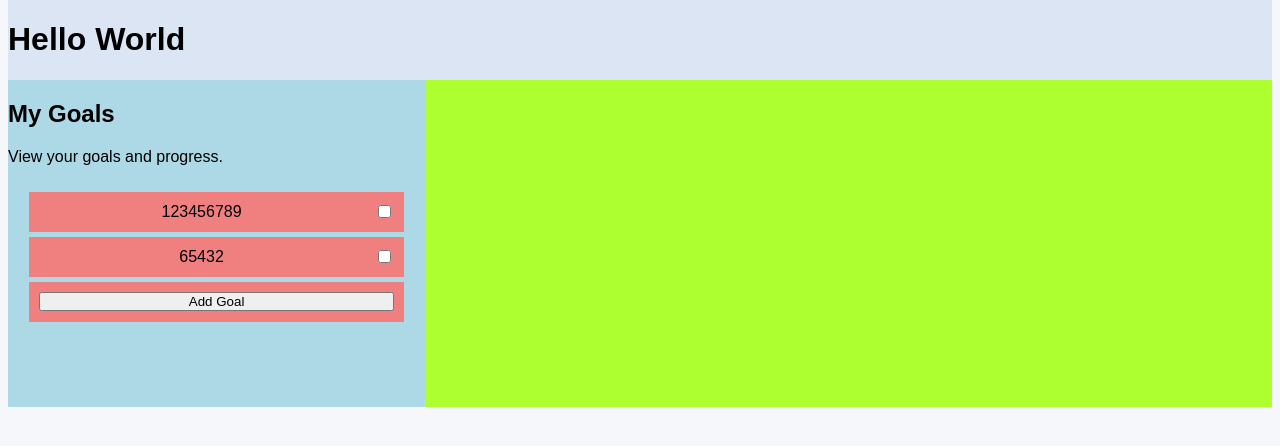
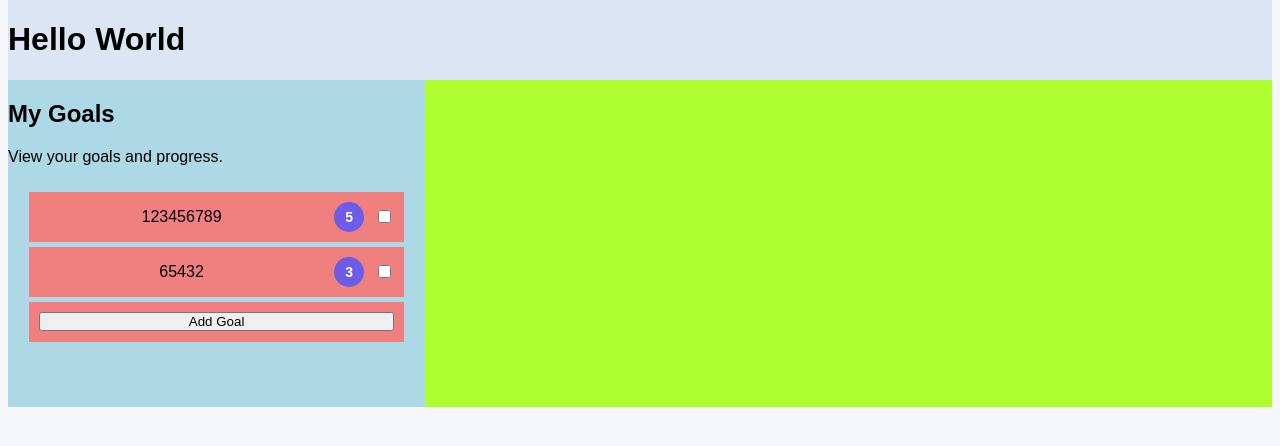
Before and after one commit to MlgEpicCar/HenHacks2026, a Flask app: page / in a window 1280 px wide. Shown: the part 68-514 px from the top of the page. Run offline with Flask 3, Linux system fonts and the light colour scheme; the visitor is signed in with stand-in values (Sample User, id 1).

Commit message:
remove goal function + numbers assigned to goals

```diff
--- a/models.py
+++ b/models.py
@@ -12,4 +12,5 @@ class Goal(db.Model):
     id = db.Column(db.Integer, primary_key=True)
     text = db.Column(db.String(200))
     completed = db.Column(db.Boolean, default=False)
+    priority = db.Column(db.Integer, default=3)  # 1-5 scale
     user_id = db.Column(db.Integer)
--- a/routes.py
+++ b/routes.py
@@ -1,4 +1,4 @@
-from flask import render_template, request, session, redirect, url_for, flash
+from flask import render_template, request, session, redirect, url_for, flash, jsonify
 from models import db, Goal
 from accounts import register_user, authenticate_user
 
@@ -16,12 +16,28 @@ def setup_routes(app):
             return {"error": "not logged in"}, 401
         data = request.get_json() or {}
         text = data.get("text")
+        priority = data.get("priority", 3)
         if not text:
             return {"error": "no text"}, 400
-        goal = Goal(text=text, user_id=session["user_id"])
+        goal = Goal(text=text, user_id=session["user_id"], priority=priority)
         db.session.add(goal)
         db.session.commit()
-        return {"id": goal.id, "text": goal.text, "completed": goal.completed}
+        return {"id": goal.id, "text": goal.text, "completed": goal.completed, "priority": goal.priority}
+
+    @app.route("/delete_goal", methods=["POST"])
+    def delete_goal():
+        if "user_id" not in session:
+            return jsonify(error="not logged in"), 401
+        data = request.get_json() or {}
+        goal_id = data.get("id")
+        if not goal_id:
+            return jsonify(error="no id"), 400
+        goal = Goal.query.get(goal_id)
+        if not goal or goal.user_id != session.get("user_id"):
+            return jsonify(error="not found"), 404
+        db.session.delete(goal)
+        db.session.commit()
+        return jsonify(success=True)
 
     @app.route("/gaming")
     def gaming():
--- a/static/script.js
+++ b/static/script.js
@@ -14,7 +14,9 @@ window.onclick = function(event) {
 }
 function addItem() {
     const input = document.getElementById("itemInput");
+    const priorityInput = document.getElementById("priorityInput");
     const value = input.value.trim();
+    const xp = parseInt(priorityInput.value * 20) || 20 * 3;
 
     if (value === "") return;
 
@@ -22,7 +24,7 @@ function addItem() {
     fetch("/add_goal", {
         method: "POST",
         headers: { "Content-Type": "application/json" },
-        body: JSON.stringify({ text: value })
+        body: JSON.stringify({ text: value, XP: xp })
     })
         .then(res => {
             if (!res.ok) throw res;
@@ -37,10 +39,16 @@ function addItem() {
             const goalDiv = document.createElement("div");
             goalDiv.classList.add("goals");
             goalDiv.dataset.goalId = data.id;
+            goalDiv.dataset.priority = data.priority;
 
             const p = document.createElement("p");
             p.classList.add("goaltxt");
             p.textContent = data.text;
+
+            const badge = document.createElement("span");
+            badge.classList.add("priority-badge");
+            badge.title = "Priority";
+            badge.textContent = data.priority;
 
             const checkbox = document.createElement("input");
             checkbox.type = "checkbox";
@@ -48,6 +56,7 @@ function addItem() {
             if (data.completed) checkbox.checked = true;
 
             goalDiv.appendChild(p);
+            goalDiv.appendChild(badge);
             goalDiv.appendChild(checkbox);
 
             const container = document.getElementById("goals_Container") || document.querySelector(".goals_container");
@@ -64,4 +73,45 @@ function addItem() {
         });
 
     input.value = "";
+    priorityInput.value = "3";
 }
+
+// context-menu handler for deleting
+document.addEventListener("DOMContentLoaded", function() {
+    const goalsContainer = document.getElementById("goals_Container") || document.querySelector(".goals_container");
+    if (!goalsContainer) return; // fallback if container doesn't exist
+
+    goalsContainer.addEventListener("contextmenu", function(e) {
+        // only react if right-click on a goal div, not the add button
+        const goalDiv = e.target.closest(".goals");
+        if (!goalDiv || goalDiv.classList.contains("add-goal-wrapper")) return;
+
+        e.preventDefault();
+        const text = goalDiv.querySelector(".goaltxt")?.textContent || "this goal";
+        if (!confirm(`Delete goal: '${text}'? You won't be able to recover it or gain xp from it.`)) return;
+
+        const id = goalDiv.dataset.goalId;
+        if (!id) {
+            goalDiv.remove(); // just remove if no id
+            return;
+        }
+
+        fetch("/delete_goal", {
+            method: "POST",
+            headers: { "Content-Type": "application/json" },
+            body: JSON.stringify({ id: id })
+        })
+        .then(res => {
+            if (!res.ok) throw res;
+            return res.json();
+        })
+        .then(data => {
+            if (data.success) goalDiv.remove();
+            else alert(data.error || "Could not delete");
+        })
+        .catch(err => {
+            console.error("Delete request failed", err);
+            alert("Error deleting goal");
+        });
+    });
+});
--- a/static/style.css
+++ b/static/style.css
@@ -107,6 +107,19 @@ body {
     flex-shrink: 0;
     cursor: pointer;
 }
+.priority-badge {
+    background-color: #6c5ce7;
+    color: white;
+    border-radius: 50%;
+    width: 30px;
+    height: 30px;
+    display: flex;
+    align-items: center;
+    justify-content: center;
+    font-weight: bold;
+    font-size: 14px;
+    flex-shrink: 0;
+}
 .hubzone {
     background-color: greenyellow;
     height: 100%;
@@ -136,7 +149,7 @@ body {
 }
 /*
 ==============================
-          Add Goal Button CSS
+    Add Goal Button CSS
 ==============================
 /* Popup background */
 /* Background overlay */
@@ -182,6 +195,24 @@ body {
   border: none;
   cursor: pointer;
 }
+
+/* Modal inputs */
+.modal-content input[type="text"],
+.modal-content input[type="number"] {
+  width: 100%;
+  padding: 8px;
+  margin: 10px 0;
+  border: 1px solid #ccc;
+  border-radius: 4px;
+  box-sizing: border-box;
+  font-size: 14px;
+}
+
+.modal-content label {
+  display: block;
+  margin-top: 10px;
+  font-weight: bold;
+}
 /*
 ==============================
        PROFILE PAGE CSS
--- a/templates/index.html
+++ b/templates/index.html
@@ -11,8 +11,9 @@
         <div class="goals_container" id="goals_Container">
             {% if current_user %}
                 {% for goal in goals %}
-                    <div class="goals" data-goal-id="{{ goal.id }}">
+                    <div class="goals" data-goal-id="{{ goal.id }}" data-priority="{{ goal.priority }}">
                         <p class="goaltxt">{{ goal.text }}</p>
+                        <span class="priority-badge" title="Priority">{{ goal.priority }}</span>
                         <input class="goal-checkbox" type="checkbox" {% if goal.completed %}checked{% endif %}>
                     </div>
                 {% endfor %}
@@ -22,6 +23,7 @@
                     Add Goal
                 </button>
             </div>
+
         </div>
 
 
@@ -32,8 +34,11 @@
 <div class="modal" id="popup">
   <div class="modal-content">
     <h3>Set a Personal Goal👋</h3>
-    <p>Enter a goal you want to achieve.</p>
+    <p> Enter a goal you want to achieve </p>
+    <p> Choose a number based on its difficulty and importance.</p>
     <input type="text" id="itemInput" placeholder="Enter item">
+    <label for="priorityInput">Priority (1-5):</label>
+    <input type="number" id="priorityInput" min="1" max="5" value="3" placeholder="1-5">
     <button class="close" onclick="addItem(), closeModal()">Add Goal</button>
   </div>
 </div>
```
Also changed, not shown: instance/database.db.
